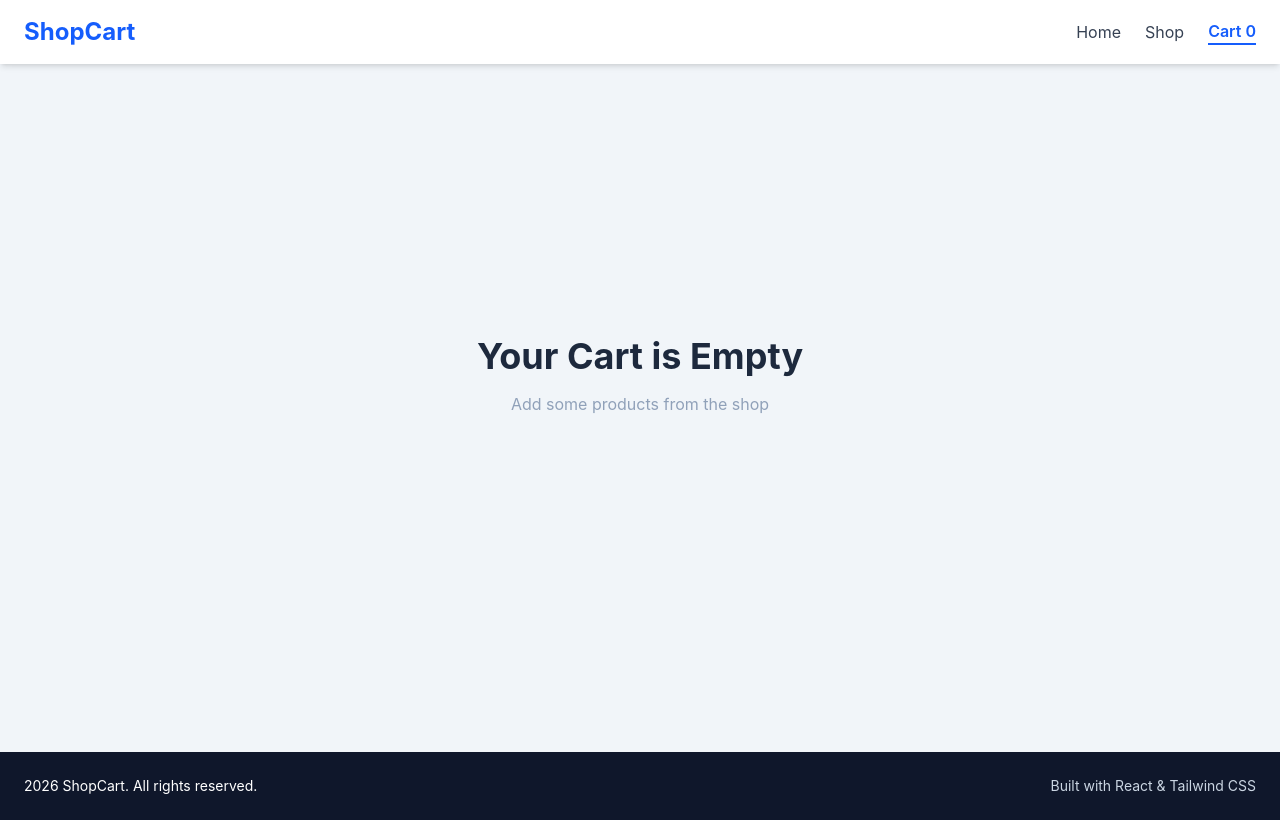
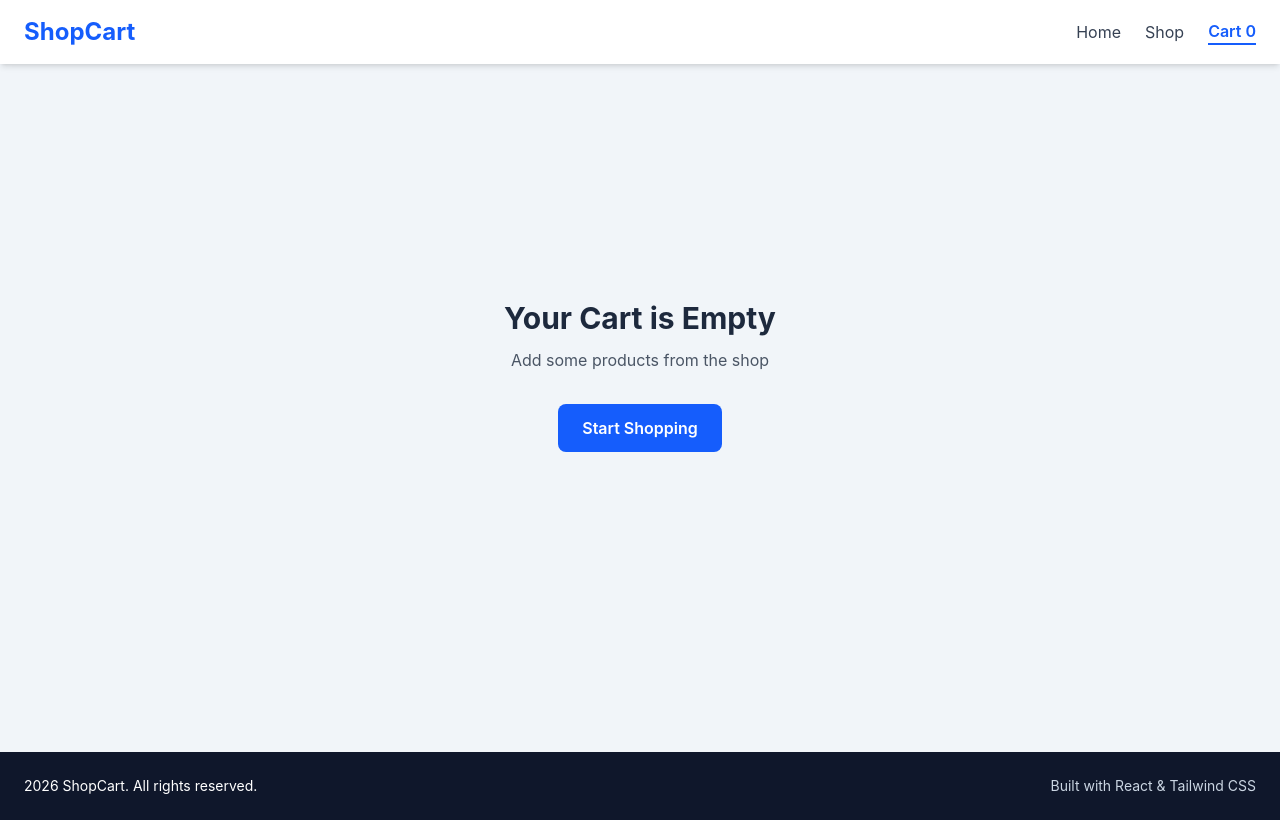
Before and after one commit to comfortmbah/shopping-cart, a React (Vite) app: page /cart in a window 1280 px wide. Built offline with nearby package versions, Linux system fonts and the light colour scheme.

Commit message:
Improve empty cart page design

```diff
--- a/src/pages/Cart.jsx
+++ b/src/pages/Cart.jsx
@@ -40,13 +40,20 @@ const Cart = () => {
 
   if (cart.length === 0) {
     return (
-      <section className="flex min-h-[70vh] flex-col items-center justify-center">
-        <h1 className="text-4xl font-bold text-slate-800">
+      <section className="flex min-h-[70vh] flex-col items-center justify-center px-6 text-center">
+        <h2 className="text-3xl font-bold text-slate-800">
           Your Cart is Empty
-        </h1>
-        <p className="mt-4 text-slate-400">
+        </h2>
+        <p className="mt-3 text-gray-600 max-w-md">
           Add some products from the shop
         </p>
+
+        <Link
+          to={'/shop'}
+          className="mt-8 rounded-lg bg-blue-600 px-6 py-3 font-semibold text-white transition hover:bg-blue-700"
+        >
+          Start Shopping
+        </Link>
       </section>
     )
   }
```
